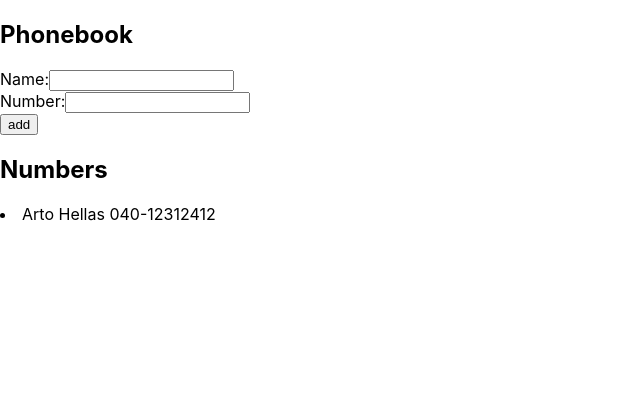
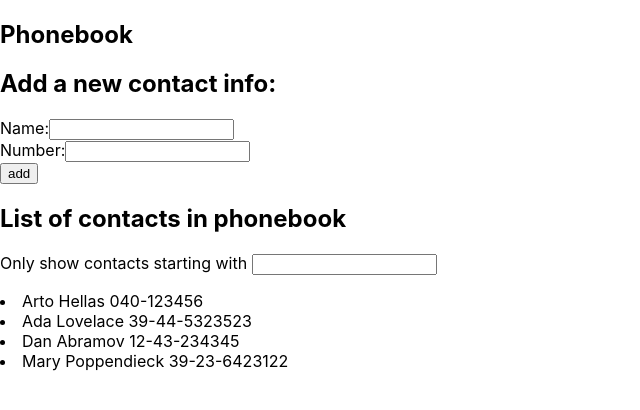
Before and after one commit to valmiste/fullstackopen2021, a React (Create React App) app in the folder osa2/puhelinluettelo/: page / in a window 1280 px wide. Shown: the top 410 px of the page, without its empty margins (0-640 px from the left). Built offline with nearby package versions, Linux system fonts and the light colour scheme; the HTML template or start-up script is replaced by a standard one.

Commit message:
add 2.9* step4

```diff
--- a/osa2/puhelinluettelo/src/App.js
+++ b/osa2/puhelinluettelo/src/App.js
@@ -1,106 +1,71 @@
 import React, { useState } from "react";
 
 const App = () => {
-  const [persons, setPersons] = useState([{ name: "Arto Hellas", number: '040-12312412', id: 0 }]);
+  const [persons, setPersons] = useState([
+    // Add enough default data for testing.
+    { name: 'Arto Hellas', number: '040-123456' },
+    { name: 'Ada Lovelace', number: '39-44-5323523' },
+    { name: 'Dan Abramov', number: '12-43-234345' },
+    { name: 'Mary Poppendieck', number: '39-23-6423122' }
+  ]);
+  const [currentFilter, setNewFilter] = useState("");
   const [newName, setNewName] = useState("");
   const [newNumber, setNewNumber] = useState("");
 
   const addNameAndNumber = (event) => {
     event.preventDefault();
-    // Alert user and do nothing in case the name is already in the list.
+    // Alert user and reset fields in case the name is already in the list.
     if ( persons.findIndex( person => person.name === newName) > -1 ) {
       alert( `${newName} is already added to phonebook`)
       setNewName('')
+      setNewNumber('');
       return false;
     }
 
-    const newNameObj = {
+    const newContactInfoObj = {
       name: newName,
       id: persons.length + 1,
+      number: newNumber,
     }
 
-    setPersons(persons => [...persons, newNameObj])
+    setPersons(persons => [...persons, newContactInfoObj])
     setNewName('');
+    setNewNumber('');
   };
 
-  // const handleNameChange = (event) => {
-  //   setNewName(event.target.value)
-  // }
+  // Create filtered list with case insensitive matching.
+  const contactsToShow = persons.filter( person => {
+    if ( currentFilter.length === 0 ) return true;
+    const personLowerCase = person.name.toLowerCase();
+    return ( personLowerCase.indexOf(currentFilter.toLowerCase()) > -1 )
+  });
 
   return (
     <div>
       <h2>Phonebook</h2>
+
       <form onSubmit={addNameAndNumber}>
+        <h2> Add a new contact info: </h2>
         <div>
           <label>Name:
-            <input value={newName} onChange={(event) => setNewName(event.target.value)} />
+            <input type="text" value={newName} onChange={(event) => setNewName(event.target.value)} />
           </label>
           <br/>
           <label>Number:
-            <input value={newNumber} onChange={(event) => setNewNumber(event.target.value)} />
+            <input type="tel" value={newNumber} onChange={(event) => setNewNumber(event.target.value)} />
           </label>
         </div>
         <div>
           <button type="submit">add</button>
         </div>
       </form>
-      <h2>Numbers</h2>
-        {persons.map( person => <li key={person.name}> {person.name} {person.number}</li> )}
+      <h2>List of contacts in phonebook</h2>
+      <p>
+        <label>Only show contacts starting with <input type="text" value={currentFilter} onChange={(event) => setNewFilter(event.target.value)} /></label>
+      </p>
+      {contactsToShow.map( person => <li key={person.name}> {person.name} {person.number}</li> )}
     </div>
   );
 };
 
 export default App;
-
-// const Button = ({ handleClick, buttonText }) => (
-//   <button onClick={handleClick}>{buttonText}</button>
-// )
-
-// const App = () => {
-//   const anecdotes = [
-//     'If it hurts, do it more often.',
-//     'Adding manpower to a late software project makes it later!',
-//     'The first 90 percent of the code accounts for the first 90 percent of the development time...The remaining 10 percent of the code accounts for the other 90 percent of the development time.',
-//     'Any fool can write code that a computer can understand. Good programmers write code that humans can understand.',
-//     'Premature optimization is the root of all evil.',
-//     'Debugging is twice as hard as writing the code in the first place. Therefore, if you write the code as cleverly as possible, you are, by definition, not smart enough to debug it.',
-//     'Programming without an extremely heavy use of console.log is same as if a doctor would refuse to use x-rays or blood tests when dianosing patients.'
-//   ]
-
-//   const [points, setPoints] = useState(new Array(anecdotes.length).fill(0))
-
-//   console.log(points)
-
-//   const [selected, setSelected] = useState(0)
-
-//   const selectNextAnecdote = () => {
-//     const randomIndexOfAnecdotes = Math.floor(Math.random() * anecdotes.length)
-//     setSelected(randomIndexOfAnecdotes)
-//   }
-
-//   const givePointToSelectedAnecdote = () => {
-//     const pointsCopy = [...points]
-//     pointsCopy[selected] += 1
-//     setPoints(pointsCopy)
-//   }
-
-//   const largestValueInPoints = Math.max( ...points )
-
-//   const mostVotedAnecdoteIndex = points.indexOf(largestValueInPoints)
-
-//   return (
-//     <div>
-//       <h1> Anecdote of the day </h1>
-//       {anecdotes[selected]}
-//       <p>Has {points[selected]} votes</p>
-//       <p>
-//         <Button handleClick={givePointToSelectedAnecdote} buttonText="vote" />
-//         <Button handleClick={selectNextAnecdote} buttonText="next anecdote" />
-//       </p>
-
-//       <h2> Anecdote with most votes </h2>
-//       <p>{ anecdotes[mostVotedAnecdoteIndex] }</p>
-//       <p>has { points[mostVotedAnecdoteIndex] } votes</p>
-//     </div>
-//   )
-// }
```
